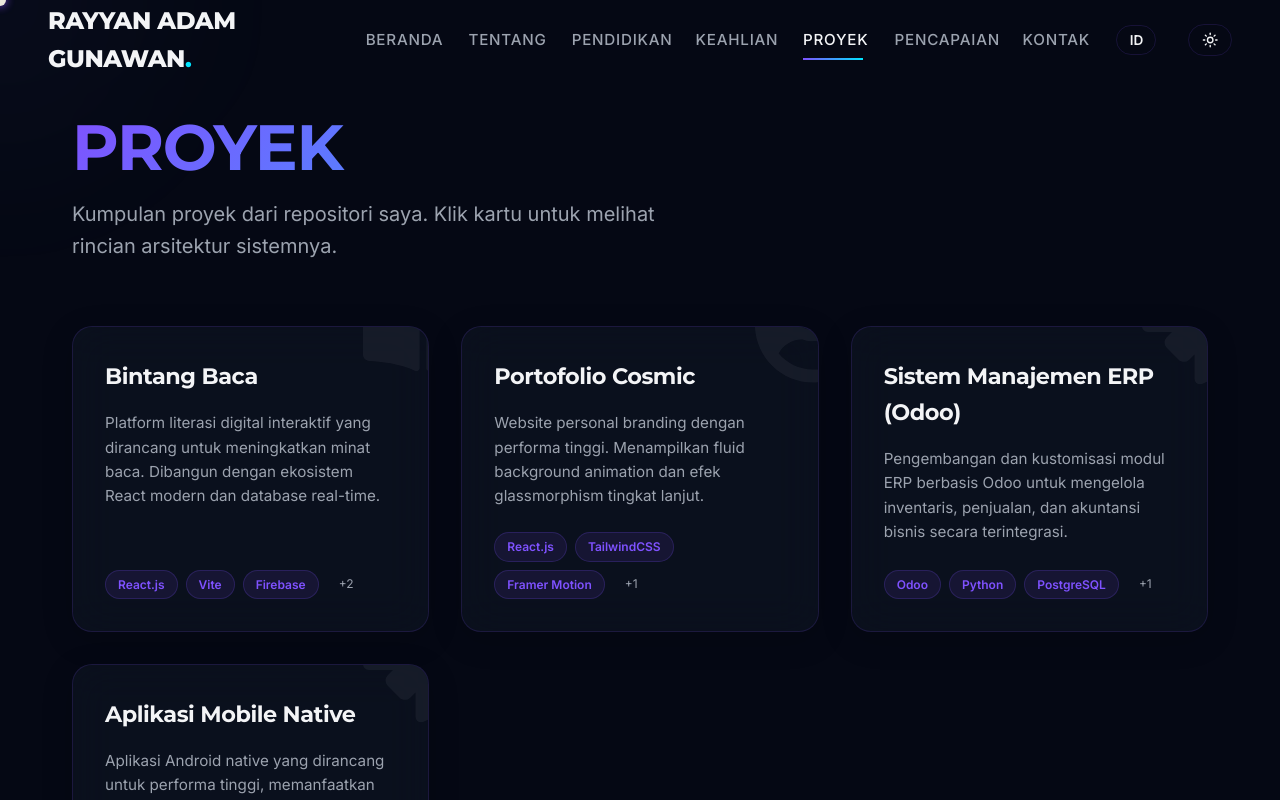
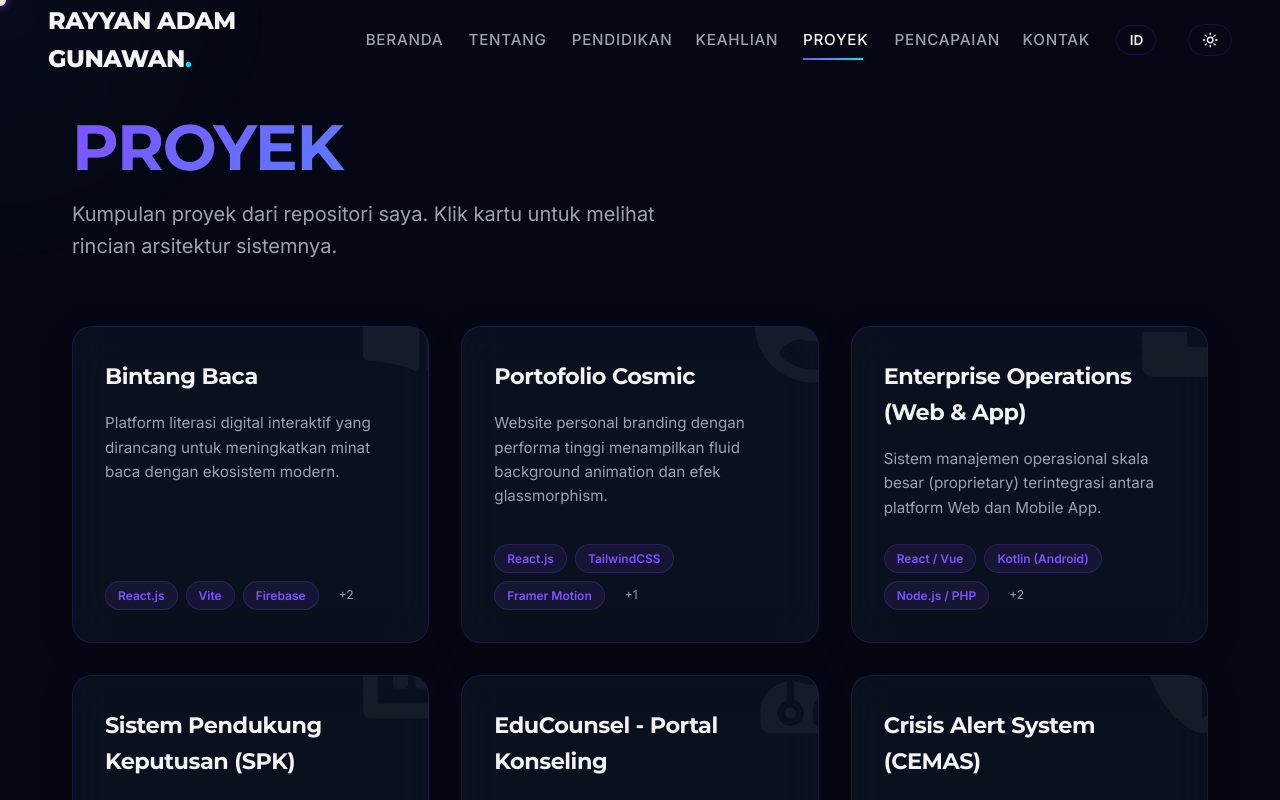
Before and after one commit to rayyanadamgunawan/portofolio_rayyan, a React (Vite) app: page /projects in a window 1280 px wide. Shown: the top 800 px of the page. Built offline with nearby package versions, Linux system fonts and the light colour scheme.

Commit message:
feat: add detailed confidential project listings with masked names

```diff
--- a/src/pages/Projects.jsx
+++ b/src/pages/Projects.jsx
@@ -1,7 +1,7 @@
 import React, { useContext, useState } from 'react';
 import { LangContext } from '../contexts/LangContext';
 import { motion, AnimatePresence } from 'framer-motion';
-import { FaGithub, FaExternalLinkAlt, FaRocket, FaTimes, FaBookOpen, FaUserCircle } from 'react-icons/fa';
+import { FaGithub, FaExternalLinkAlt, FaRocket, FaTimes, FaBookOpen, FaUserCircle, FaBriefcase, FaChartBar, FaUserMd, FaShieldAlt } from 'react-icons/fa';
 
 const manualProjects = [
   {
@@ -9,12 +9,20 @@ const manualProjects = [
     title: 'Bintang Baca',
     titleEn: 'Bintang Baca (Reading Star)',
     icon: <FaBookOpen size={40} />,
-    description: 'Platform literasi digital interaktif yang dirancang untuk meningkatkan minat baca. Dibangun dengan ekosistem React modern dan database real-time.',
-    descriptionEn: 'An interactive digital literacy platform designed to foster a love for reading. Built with a modern React ecosystem and a real-time database.',
-    fullDesc: 'Aplikasi Bintang Baca adalah platform komprehensif yang menjembatani pengguna dengan berbagai materi literasi. Sistem ini menggunakan Firebase untuk sinkronisasi data real-time dan autentikasi yang aman. Arsitektur front-end dikembangkan menggunakan Vite + React untuk performa maksimal, sementara Framer Motion memberikan transisi animasi yang sangat mulus antar halaman. Antarmukanya menggunakan TailwindCSS untuk memastikan pengalaman responsif yang konsisten di perangkat desktop maupun mobile.',
-    fullDescEn: 'The Bintang Baca app is a comprehensive platform bridging users with various literacy materials. The system utilizes Firebase for real-time data synchronization and secure authentication. The front-end architecture is developed using Vite + React for maximum performance, while Framer Motion provides silky-smooth animated transitions between pages. The interface uses TailwindCSS to ensure a consistently responsive experience across desktop and mobile devices.',
-    features: ['Sistem Autentikasi Pengguna Firebase', 'Sinkronisasi Data Real-time', 'Animasi UI/UX Tingkat Lanjut', 'Responsive Layout'],
-    featuresEn: ['Firebase User Authentication System', 'Real-time Data Synchronization', 'Advanced UI/UX Animations', 'Responsive Layout'],
+    description: 'Platform literasi digital interaktif yang dirancang untuk meningkatkan minat baca dengan ekosistem modern.',
+    descriptionEn: 'Interactive digital literacy platform designed to foster a love for reading with a modern ecosystem.',
+    fullDesc: 'Aplikasi ini adalah platform komprehensif yang menjembatani pengguna dengan berbagai materi literasi. Arsitektur front-end dikembangkan untuk performa maksimal dengan transisi animasi yang sangat mulus antar halaman. Fungsionalitas utamanya meliputi pembacaan dokumen, manajemen pengguna, dan sinkronisasi kemajuan membaca secara real-time.',
+    fullDescEn: 'This app is a comprehensive platform bridging users with various literacy materials. The front-end architecture is developed for maximum performance with silky-smooth animated transitions. Core functionalities include document reading, user management, and real-time reading progress synchronization.',
+    features: [
+      'Manajemen Autentikasi: Sistem login dan pendaftaran yang aman untuk melacak progres tiap pengguna.',
+      'Sinkronisasi Real-time: Data bacaan pengguna tersimpan dan tersinkronisasi antar perangkat tanpa delay.',
+      'Antarmuka Responsif: Desain UI/UX yang dapat menyesuaikan dengan berbagai ukuran layar secara mulus.'
+    ],
+    featuresEn: [
+      'Authentication Management: Secure login and registration to track individual user progress.',
+      'Real-time Synchronization: User reading data is saved and synced across devices without delay.',
+      'Responsive Interface: UI/UX design that seamlessly adapts to various screen sizes.'
+    ],
     tech: ['React.js', 'Vite', 'Firebase', 'Framer Motion', 'TailwindCSS'],
     link: 'https://github.com/rayyanadamgunawan/bintang-baca',
     demo: null
@@ -24,43 +32,115 @@ const manualProjects = [
     title: 'Portofolio Cosmic',
     titleEn: 'Cosmic Portfolio',
     icon: <FaUserCircle size={40} />,
-    description: 'Website personal branding dengan performa tinggi. Menampilkan fluid background animation dan efek glassmorphism tingkat lanjut.',
-    descriptionEn: 'High-performance personal branding website featuring fluid background animations and advanced glassmorphism effects.',
-    fullDesc: 'Proyek portofolio ini adalah kanvas digital untuk memamerkan keterampilan teknis dan artistik. Inti dari website ini adalah optimasi rendering grafis menggunakan CSS dan Framer Motion tanpa membebani thread utama (menghindari lag). Dilengkapi dengan dukungan dua bahasa (Internasionalisasi) dan sistem tema (Gelap/Terang) yang dikelola melalui React Context API.',
-    fullDescEn: 'This portfolio project is a digital canvas to showcase technical and artistic skills. The core of this website is the optimization of graphics rendering using CSS and Framer Motion without blocking the main thread (preventing lag). It is fully equipped with bilingual support (Internationalization) and a theme system (Dark/Light) managed via React Context API.',
-    features: ['Custom Fluid WebGL-like Background', 'Sistem Multi-bahasa (ID/EN)', 'Peralihan Tema Dinamis (Dark/Light)'],
-    featuresEn: ['Custom Fluid WebGL-like Background', 'Multi-language System (ID/EN)', 'Dynamic Theme Switching (Dark/Light)'],
+    description: 'Website personal branding dengan performa tinggi menampilkan fluid background animation dan efek glassmorphism.',
+    descriptionEn: 'High-performance personal branding website featuring fluid background animations and glassmorphism.',
+    fullDesc: 'Proyek portofolio ini adalah kanvas digital untuk memamerkan keterampilan teknis dan artistik. Fungsionalitas aplikasi difokuskan pada penyajian informasi yang dinamis, optimasi rendering grafis WebGL-like menggunakan CSS murni dan Framer Motion, serta sistem lokalisasi multibahasa (Internasionalisasi) tanpa proses loading ulang halaman.',
+    fullDescEn: 'This portfolio project is a digital canvas showcasing technical skills. App functionality is focused on dynamic information delivery, WebGL-like graphic rendering optimization using pure CSS, and a multi-language localization system without page reloads.',
+    features: [
+      'Sistem Multibahasa (i18n): Pergantian bahasa Indonesia dan Inggris secara instan menggunakan React Context.',
+      'Optimasi Animasi Hardware: Animasi background berjalan di GPU sehingga tidak membebani thread utama.',
+      'Tema Dinamis: Dukungan mode Gelap dan Terang yang menyesuaikan palet warna secara otomatis.'
+    ],
+    featuresEn: [
+      'Multi-language System (i18n): Instant switching between Indonesian and English using React Context.',
+      'Hardware Animation Optimization: Background animations run on GPU to prevent blocking the main thread.',
+      'Dynamic Theming: Dark and Light mode support that automatically adjusts the color palette.'
+    ],
     tech: ['React.js', 'TailwindCSS', 'Framer Motion', 'Vite'],
     link: 'https://github.com/rayyanadamgunawan/portofolio_rayyan',
     demo: 'https://rayyan-portfolio-82b30.web.app/'
   },
   {
     id: 3,
-    title: 'Sistem Manajemen ERP (Odoo)',
-    titleEn: 'ERP Management System (Odoo)',
-    icon: <FaRocket size={40} />,
-    description: 'Pengembangan dan kustomisasi modul ERP berbasis Odoo untuk mengelola inventaris, penjualan, dan akuntansi bisnis secara terintegrasi.',
-    descriptionEn: 'Development and customization of Odoo-based ERP modules to manage business inventory, sales, and accounting in an integrated manner.',
-    fullDesc: 'Sistem ini adalah kustomisasi framework ERP Odoo berskala enterprise. Arsitekturnya difokuskan pada otomatisasi alur kerja (workflow) untuk meminimalisir kesalahan manusia dalam input data penjualan dan inventaris. Sistem back-end dikonfigurasi dengan Python untuk logika bisnis, sementara database PostgreSQL menangani relasi data yang kompleks dengan integritas tinggi. Proyek ini tidak dipublikasikan ke publik karena mengandung logika internal spesifik dari organisasi terkait.',
-    fullDescEn: 'This system is an enterprise-scale customization of the Odoo ERP framework. The architecture focuses on workflow automation to minimize human error in sales and inventory data input. The back-end system is configured with Python for business logic, while the PostgreSQL database handles complex data relations with high integrity. This project is kept private as it contains specific internal logic belonging to the related organization.',
-    features: ['Custom Module Creation', 'Automated Workflows', 'Integrasi Database Skala Besar', 'Secure Role-based Access'],
-    featuresEn: ['Custom Module Creation', 'Automated Workflows', 'Large-scale Database Integration', 'Secure Role-based Access'],
-    tech: ['Odoo', 'Python', 'PostgreSQL', 'XML'],
+    title: 'Enterprise Operations (Web & App)',
+    titleEn: 'Enterprise Operations (Web & App)',
+    icon: <FaBriefcase size={40} />,
+    description: 'Sistem manajemen operasional skala besar (proprietary) terintegrasi antara platform Web dan Mobile App.',
+    descriptionEn: 'Large-scale integrated operational management system (proprietary) across Web and Mobile App platforms.',
+    fullDesc: 'Sistem operasional ini dirancang khusus untuk memenuhi standar industri enterprise berisiko tinggi. Fungsionalitas aplikasi mencakup pemantauan data operasional harian, manajemen aset, pencatatan log petugas di lapangan secara mobile, dan sinkronisasi data terpusat ke dashboard web. Proyek ini bersifat rahasia (confidential) sehingga detail entitas tidak dipublikasikan.',
+    fullDescEn: 'This operational system is specifically designed to meet high-risk enterprise industry standards. Application functionality includes daily operational data monitoring, asset management, mobile field worker logging, and centralized data synchronization to a web dashboard. This project is confidential.',
+    features: [
+      'Dashboard Web Terpusat: Memvisualisasikan seluruh data operasional lapangan dalam satu layar pemantauan.',
+      'Mobile Field Input: Aplikasi Android untuk petugas lapangan menginput data dengan dukungan kapabilitas offline-first.',
+      'Sistem Otorisasi Berjenjang: Hak akses kompleks (Role-based Access Control) dari level operator hingga manajemen atas.',
+      'Laporan Otomatis: Generator dokumen (PDF/Excel) untuk pelaporan operasional harian dan bulanan.'
+    ],
+    featuresEn: [
+      'Centralized Web Dashboard: Visualizes all field operational data in a single monitoring screen.',
+      'Mobile Field Input: Android app for field workers to input data with offline-first capabilities.',
+      'Multi-tier Authorization: Complex Role-based Access Control (RBAC) from operator to upper management.',
+      'Automated Reporting: Document generator (PDF/Excel) for daily and monthly operational reporting.'
+    ],
+    tech: ['React / Vue', 'Kotlin (Android)', 'Node.js / PHP', 'PostgreSQL', 'REST API'],
     link: null,
     demo: null
   },
   {
     id: 4,
-    title: 'Aplikasi Mobile Native',
-    titleEn: 'Native Mobile App',
-    icon: <FaRocket size={40} />,
-    description: 'Aplikasi Android native yang dirancang untuk performa tinggi, memanfaatkan arsitektur modern untuk pengalaman pengguna yang responsif.',
-    descriptionEn: 'Native Android application designed for high performance, utilizing modern architecture for a responsive user experience.',
-    fullDesc: 'Aplikasi mobile ini dibangun secara native menggunakan Kotlin dan Android Studio. Inti dari aplikasi ini adalah pemrosesan data real-time menggunakan background services dan arsitektur MVVM (Model-View-ViewModel). Firebase digunakan sebagai backend-as-a-service untuk sinkronisasi data seketika antar perangkat pengguna. Proyek ini bersifat tertutup (private) karena merupakan proprietary software dengan hak cipta intelektual.',
-    fullDescEn: 'This mobile application is built natively using Kotlin and Android Studio. The core of this app is real-time data processing using background services and the MVVM (Model-View-ViewModel) architecture. Firebase is used as a backend-as-a-service for instant data synchronization across user devices. This project is closed-source (private) as it is proprietary software with intellectual property rights.',
-    features: ['Arsitektur MVVM Android', 'Sinkronisasi Real-time', 'Material UI Design', 'Offline-first Capabilities'],
-    featuresEn: ['Android MVVM Architecture', 'Real-time Synchronization', 'Material UI Design', 'Offline-first Capabilities'],
-    tech: ['Kotlin', 'Android Studio', 'Firebase', 'SQLite / Room'],
+    title: 'Sistem Pendukung Keputusan (SPK)',
+    titleEn: 'Decision Support System (DSS)',
+    icon: <FaChartBar size={40} />,
+    description: 'Aplikasi berbasis web untuk analisis data multi-kriteria guna membantu penentuan keputusan manajerial.',
+    descriptionEn: 'Web-based application for multi-criteria data analysis to assist in managerial decision making.',
+    fullDesc: 'Aplikasi SPK ini berfungsi sebagai alat bantu kalkulasi matematis untuk menentukan peringkat atau kelayakan suatu entitas berdasarkan banyak kriteria (Multi-Criteria Decision Making). Fungsionalitas sistem memungkinkan admin memasukkan alternatif data, mengatur bobot setiap kriteria, lalu mesin algoritma akan menghitung secara otomatis dan menyajikan rekomendasi terbaik berdasarkan skor akhir.',
+    fullDescEn: 'This DSS application serves as a mathematical calculation tool to determine the ranking or feasibility of an entity based on multiple criteria. System functionality allows admins to input alternatives, set criteria weights, and the algorithm engine automatically calculates and presents the best recommendation based on final scores.',
+    features: [
+      'Mesin Kalkulasi Algoritma: Mengubah parameter data mentah menjadi matriks perhitungan dengan metode matematis yang valid.',
+      'Manajemen Kriteria Dinamis: Admin dapat menambah, mengubah bobot, atau menghapus kriteria penilaian kapan saja.',
+      'Visualisasi Peringkat: Menampilkan hasil akhir berupa grafik dan tabel peringkat dari skor tertinggi ke terendah.'
+    ],
+    featuresEn: [
+      'Algorithm Calculation Engine: Transforms raw data parameters into calculation matrices using valid mathematical methods.',
+      'Dynamic Criteria Management: Admins can add, change weights, or remove assessment criteria at any time.',
+      'Ranking Visualization: Displays final results as charts and ranking tables from highest to lowest score.'
+    ],
+    tech: ['PHP', 'Laravel / CodeIgniter', 'MySQL', 'Bootstrap / Tailwind'],
+    link: null,
+    demo: null
+  },
+  {
+    id: 5,
+    title: 'EduCounsel - Portal Konseling',
+    titleEn: 'EduCounsel - Counseling Portal',
+    icon: <FaUserMd size={40} />,
+    description: 'Platform layanan bimbingan dan konseling berbasis web untuk menjembatani komunikasi privat yang aman.',
+    descriptionEn: 'Web-based guidance and counseling service platform to bridge secure private communication.',
+    fullDesc: 'Proyek ini merupakan sistem informasi manajemen dan layanan e-konseling. Fungsionalitas aplikasi memfasilitasi penjadwalan sesi konsultasi antara klien dan konselor, manajemen rekam jejak sesi, serta ruang komunikasi virtual. Privasi adalah prioritas utama, sehingga sistem dilengkapi dengan lapisan enkripsi pada data riwayat konsultasi.',
+    fullDescEn: 'This project is a management information system and e-counseling service. Application functionality facilitates scheduling consultation sessions between clients and counselors, session track record management, and virtual communication rooms. Privacy is top priority, featuring encryption on consultation history data.',
+    features: [
+      'Penjadwalan Pintar (Smart Scheduling): Sistem booking kalender otomatis yang mencegah bentrok jadwal antara konselor.',
+      'Manajemen Rekam Medis: Penyimpanan catatan sesi konsultasi yang dienkripsi dan hanya dapat diakses oleh pihak berwenang.',
+      'Notifikasi Otomatis: Pengingat sesi konsultasi via email atau notifikasi sistem untuk mengurangi tingkat ketidakhadiran.'
+    ],
+    featuresEn: [
+      'Smart Scheduling: Automated calendar booking system preventing schedule conflicts among counselors.',
+      'Medical Record Management: Encrypted storage of consultation session notes accessible only to authorized parties.',
+      'Automated Notifications: Consultation session reminders via email or system notifications to reduce no-show rates.'
+    ],
+    tech: ['Web Framework', 'Database SQL', 'REST API', 'Socket/Real-time Tech'],
+    link: null,
+    demo: null
+  },
+  {
+    id: 6,
+    title: 'Crisis Alert System (CEMAS)',
+    titleEn: 'Crisis Alert System (CEMAS)',
+    icon: <FaShieldAlt size={40} />,
+    description: 'Aplikasi manajemen krisis dan pelaporan insiden darurat untuk penanganan respons cepat.',
+    descriptionEn: 'Crisis management and emergency incident reporting application for rapid response handling.',
+    fullDesc: 'Aplikasi ini dirancang sebagai instrumen pelaporan dan peringatan dini (early warning system). Fungsionalitas intinya memungkinkan pengguna untuk mengirimkan sinyal bahaya atau laporan insiden beserta koordinat lokasi secara instan. Sistem command center kemudian akan menerima notifikasi tersebut secara real-time untuk melakukan tindakan penanggulangan (dispatch).',
+    fullDescEn: 'This application is designed as an early warning and reporting instrument. Its core functionality allows users to instantly send distress signals or incident reports along with location coordinates. The command center system then receives these notifications in real-time to dispatch countermeasures.',
+    features: [
+      'Laporan Insiden Berbasis Geolocation: Melampirkan titik GPS pengguna secara otomatis saat tombol darurat ditekan.',
+      'Push Notifications Real-time: Sistem notifikasi broadcast yang menembus perangkat admin dalam hitungan detik.',
+      'Dashboard Command Center: Tampilan peta interaktif bagi admin untuk melacak dan mengelola titik insiden secara visual.'
+    ],
+    featuresEn: [
+      'Geolocation-based Incident Reports: Automatically attaches user GPS points when emergency button is pressed.',
+      'Real-time Push Notifications: Broadcast notification system that reaches admin devices in seconds.',
+      'Command Center Dashboard: Interactive map view for admins to visually track and manage incident points.'
+    ],
+    tech: ['Mobile Architecture', 'Maps API / Geolocation', 'Firebase Cloud Messaging', 'Web Admin Panel'],
     link: null,
     demo: null
   }
@@ -286,7 +366,7 @@ const Projects = () => {
                 >
                   <div>
                     <h4 style={{ fontSize: '1rem', color: 'var(--text-main)', marginBottom: '0.75rem', fontWeight: 600, textTransform: 'uppercase', letterSpacing: '0.05em' }}>
-                      {lang === 'id' ? 'Arsitektur & Penjelasan:' : 'Architecture & Explanation:'}
+                      {lang === 'id' ? 'Arsitektur & Penjelasan Fungsionalitas:' : 'Architecture & Functional Explanation:'}
                     </h4>
                     <p style={{ color: 'var(--text-muted)', lineHeight: 1.8, fontSize: '0.95rem' }}>
                       {lang === 'id' ? selectedProject.fullDesc : selectedProject.fullDescEn}
@@ -297,10 +377,19 @@ const Projects = () => {
                     <h4 style={{ fontSize: '1rem', color: 'var(--text-main)', marginBottom: '0.75rem', fontWeight: 600, textTransform: 'uppercase', letterSpacing: '0.05em' }}>
                       {lang === 'id' ? 'Fitur Utama:' : 'Key Features:'}
                     </h4>
-                    <ul style={{ listStyleType: 'disc', paddingLeft: '1.2rem', color: 'var(--text-muted)', fontSize: '0.95rem', lineHeight: 1.8 }}>
-                      {(lang === 'id' ? selectedProject.features : selectedProject.featuresEn).map((feature, idx) => (
-                        <li key={idx}>{feature}</li>
-                      ))}
+                    <ul style={{ listStyleType: 'none', paddingLeft: 0, display: 'flex', flexDirection: 'column', gap: '1rem' }}>
+                      {(lang === 'id' ? selectedProject.features : selectedProject.featuresEn).map((feature, idx) => {
+                        const [title, desc] = feature.split(': ');
+                        return (
+                          <li key={idx} style={{ display: 'flex', alignItems: 'flex-start', gap: '0.75rem' }}>
+                            <div style={{ marginTop: '0.4rem', width: '6px', height: '6px', borderRadius: '50%', backgroundColor: 'var(--accent-color)', flexShrink: 0 }} />
+                            <div style={{ fontSize: '0.95rem', lineHeight: 1.6 }}>
+                              <strong style={{ color: 'var(--text-main)' }}>{title}: </strong>
+                              <span style={{ color: 'var(--text-muted)' }}>{desc}</span>
+                            </div>
+                          </li>
+                        );
+                      })}
                     </ul>
                   </div>
 
@@ -329,6 +418,8 @@ const Projects = () => {
                     </motion.div>
                   </div>
 
+                  {/* Tampilkan Tombol Link / Demo hanya jika ada (Public) */}
+                  {(selectedProject.link || selectedProject.demo) && (
                     <div style={{
                       display: 'flex',
                       gap: '1.5rem',
@@ -359,6 +450,7 @@ const Projects = () => {
                         </a>
                       )}
                     </div>
+                  )}
                 </motion.div>
               </motion.div>
             </div>
```
Lines whose indentation alone changed are shown as unchanged.
